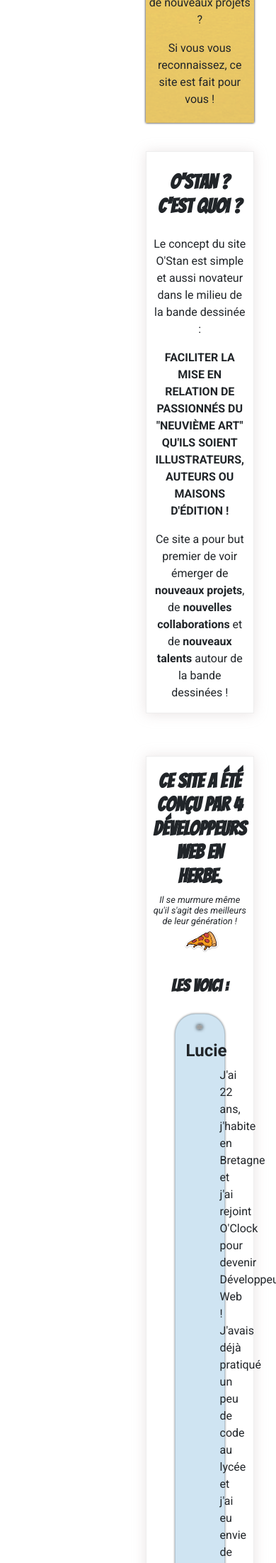
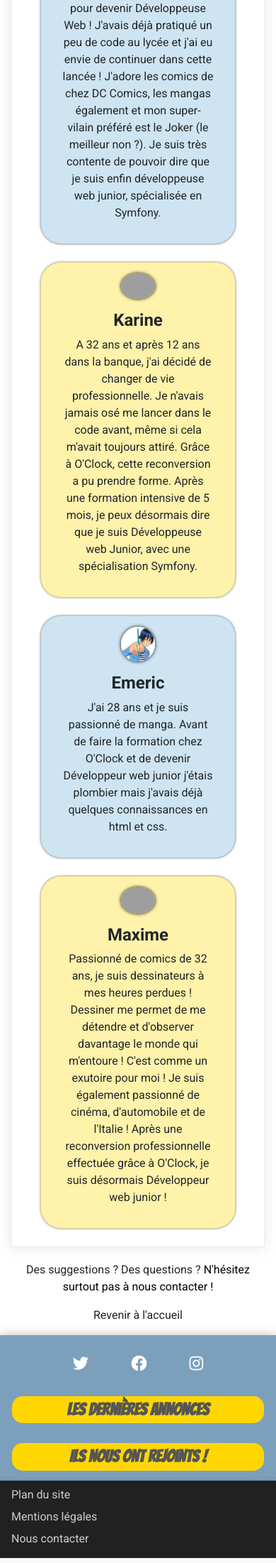
Before and after one commit to Lucie358/OStan, a Symfony app: template templates/main/concept.html.twig in a window 390 px wide; the page is wider, and only the part inside the window is pictured. Shown: the part 1800-4002 px from the top of that part at 71% size. Run offline with Twig, Linux system fonts and the light colour scheme; the template is opened without the code that fills it, so the values that code supplies are empty; some libraries are stand-ins or nearby versions; grey boxes are pictures that could not be loaded.

Commit message:
modif css

```diff
--- a/public/css/style.css
+++ b/public/css/style.css
@@ -4,6 +4,10 @@
 
 a {
   color: black;
+}
+
+article{
+	margin-left: 0;
 }
 
 .body {
@@ -470,14 +474,14 @@
 }
 
 .adCard .adTags{
-  margin: 50px 0 10px 20px;
+  margin: 9px 0 9px 0px;
 
 
 }
 .title-card {
-  position: absolute;
+  position: relative;
     top: 7px;
-    left: -27px;
+    left: -36px;
     text-align: left;
     background: #3f729b;
     /* background: #3f729b; */
@@ -487,7 +491,8 @@
     color: #ffffff;
     font-weight: 100;
     font-size: 1.3em;
-    padding: 4px 12px;
+	padding: 4px 12px;
+	margin-bottom: 5px;
 }
 .title-card:before {
   content: "";
@@ -520,7 +525,6 @@
 }
 
 article {
-  margin-left: 30px;
   border: lightgray;
   margin-top: 40px;
   border: 1px solid #b3b3b338;
@@ -890,7 +894,6 @@
   position: relative;
   background: rgba(92, 152, 255, 0);
   overflow: hidden;
-  margin: 0px 0px 25px 30px;
   box-shadow: 0px 0px 3px 0px black;
   padding: 5px;
 }
@@ -999,4 +1002,81 @@
 
 .user-card {
   position: relative;
+  margin-left: 10px;
 }
+
+
+
+
+
+
+/***************** RESPONSIVE ******************/
+/****** Mobile ******/
+@media (max-width: 768px) {
+  .logo{
+	  display: none;
+  }
+  /* .body{
+	  display:block;
+  } */
+  .presentation{
+	  width: 100%;
+	  border-radius: 0;
+  }
+   .body{
+	   flex-direction: column;
+   }
+
+  .title-card{
+	  position: initial;
+	  width: 100%;
+	  border-radius: 0;
+  }
+  .title-card:before{
+	  display: none;
+  }
+
+  .section-post .imgWrapper{
+	flex-shrink: 0;
+    max-width: 140px;
+    /* max-height: 300px; */
+    float: left;
+    margin: 0px 10px 0px 0px;
+  }
+
+  .profil-avatar{
+	width: 55%;
+  }
+
+
+  .sidebar{
+    box-shadow: 1px 1px 15px #4242425e;
+    width:100%;
+    /* margin-left: 15px; */
+    background: #3f729bad;
+	flex-shrink: 0;
+	order:2;
+  }
+  .sidebar-search{
+	max-width: 100%;
+	position: initial;
+  }
+
+  .card-sidebar{
+	width: 50%;
+	margin:0;
+	padding:0;
+
+  }
+  .userCard{
+	width: 50%;
+	margin:0;
+	padding:0;
+  }
+
+  .mask-2 {
+	  width: 60px;
+	  height:60px;
+  }
+
+}
--- a/src/Entity/Post.php
+++ b/src/Entity/Post.php
@@ -23,6 +23,12 @@
 
     /**
      * @ORM\Column(type="string", length=100)
+	 * @Assert\Length(
+     *      min = 3,
+     *      max = 100,
+     *      minMessage = "Votre titre d'annonce est trop court, il doit contenir au moins {{ limit }} caractères",
+     *      maxMessage = "Votre titre d'annonce est trop long, il doit contenir maximum {{ limit }} caractères"
+     * )
      */
     private $title;
 
--- a/templates/base.html.twig
+++ b/templates/base.html.twig
@@ -2,6 +2,8 @@
 <html>
     <head>
         <meta charset="UTF-8">
+		<meta name="viewport" content="width=device-width, initial-scale=1.0">
+
         <title>
             {% block title %}Welcome!
             {% endblock %}
@@ -56,7 +58,7 @@
             <div class="jumbotron">
 
                 <a href="{{path('advice_post')}}">
-                    <img class='logo' src="{{asset('images/logo.svg')}}" alt="logo du site">
+                    <img class='logo' src="{{asset('images/logo.svg')}}" alt="logo du site, représentant Stan Lee">
                 </a>
                 <h2 class="title_home">Bienvenue sur O'Stan !</h2>
             <p class="presentation">Le site de rencontre entre éditeurs, illustrateurs et auteurs passionnés qui souhaitent collaborer ensemble autour d'un nouveau projet ! </p>
@@ -65,11 +67,19 @@
                     {# Si je suis authentifié #}
                     {% if is_granted('IS_AUTHENTICATED_FULLY') %}
                         {% if is_granted('ROLE_USER_ADMIN') %}
-                            <a class="nav-link" href="{{path('backend_adList')}}">Admin</a>
+                            <a class="nav-link d-none d-lg-block" href="{{path('backend_adList')}}">Admin</a>
+                            <a title="Admin"class="nav-link d-block d-lg-none" href="{{path('backend_adList')}}"><i class="fas fa-tools"></i></a>
+
                         {% endif %}
-                        <a class="nav-link" href="{{path('message') }}">Messagerie</a>
-                        <a class="nav-link" href="{{path('user_show', {'slug': app.user.slug }) }}">Mon profil</a>
-                        <a class="nav-link nav-link-logout" href="{{path('app_logout')}}">Déconnexion</a>
+                        <a class="nav-link d-none d-lg-block" href="{{path('message') }}">Messagerie</a>
+                        <a title="Messagerie" class="nav-link d-block d-lg-none" href="{{path('message') }}"><i class="fas fa-envelope"></i></a>
+
+                        <a class="nav-link d-none d-lg-block" href="{{path('user_show', {'slug': app.user.slug }) }}">Mon profil</a>
+                        <a title="Mon profil" class="nav-link d-block d-lg-none" href="{{path('user_show', {'slug': app.user.slug }) }}"><i class="fas fa-id-card"></i></a>
+
+                        <a class="nav-link nav-link-logout d-none d-lg-block" href="{{path('app_logout')}}">Déconnexion</a>
+                        <a title= "Déconnexion" class="nav-link nav-link-logout d-block d-lg-none" href="{{path('app_logout')}}"><i class="fas fa-sign-out-alt"></i></a>
+
                     {% else %}
                         <a class="nav-link" href="{{path('app_login')}}">Connexion</a>
                         <a class="nav-link" href="{{path('app_register')}}">Inscription</a>
@@ -83,7 +93,7 @@
         {% block body %}
             <div class="body">
                 {% block sidebar %}
-                    <div class="d-none d-lg-block sidebar">
+                    <div class="sidebar">
 
                         <div class="d-flex align-items-center justify-content-center">
                             <button type="button" class="btn btn-link btn-social"><i class="fab fa-twitter"></i></button>
@@ -91,8 +101,9 @@
                             <button type="button" class="btn btn-link btn-social"><i class="fab fa-instagram"></i></button>
                         </div>
 
-                        <div>
-                            <h4 class="title-sidebar">Les dernières annonces</h4>
+                        <h4 class="title-sidebar">Les dernières annonces</h4>
+						<div class="d-flex flex-wrap d-lg-block">
+
                             {{render(controller(
                                 'App\\Controller\\PostController::adPostsNavList'
                             ))}}
--- a/templates/main/concept.html.twig
+++ b/templates/main/concept.html.twig
@@ -4,17 +4,11 @@
 {% endblock %}
 
 {% block content %}
-    <style>
-        .content {
-            margin: 1em 10em;
-            width: 55%;
 
-        }
-    </style>
 
     <h1 class="text-center font-weight-bold title-concept">
         Le concept O'Stan !</h1>
-    <img class='img-stan mx-auto' src="{{asset('images/stanlix.png')}}" alt="logo du site">
+    <img class='img-stan mx-auto' src="{{asset('images/stanlix.png')}}" alt="Dessin de Stan Lee version Astérix">
 
     <section class="text-center">
 
@@ -65,11 +59,6 @@
                 autour de la bande dessinées !
             </p>
 
-        </article>
-
-    </section>
-
-    <article>
 
         <h3 class="text-center font-weight-bold title-concept pt-2">Ce site a été conçu par 4 développeurs web en herbe.
         </h3>
@@ -90,7 +79,7 @@
                     Lucie
                 </h4>
 
-                <p class="px-5">
+                <p class="px-3">
                     J'ai 22 ans, j'habite en Bretagne et j'ai rejoint O'Clock pour devenir Développeuse Web ! J'avais déjà pratiqué un peu de code au lycée et j'ai eu envie de continuer dans cette lancée ! J'adore les comics de chez DC Comics, les mangas également et mon super-vilain préféré est le Joker (le meilleur non ?). Je suis très contente de pouvoir dire que je suis enfin développeuse web junior, spécialisée en Symfony.
                 </p>
 
@@ -111,7 +100,7 @@
                     Karine
                 </h4>
 
-                <p class="px-5">
+                <p class="px-3">
                     A 32 ans et après 12 ans dans la banque, j'ai décidé de changer de vie professionnelle. Je n'avais jamais osé me lancer dans le code avant, même si cela m'avait toujours attiré.
                     Grâce à O'Clock, cette reconversion a pu prendre forme.
                     Après une formation intensive de 5 mois, je peux désormais dire que je suis Développeuse web Junior, avec une spécialisation Symfony.
@@ -134,7 +123,7 @@
                     Emeric
                 </h4>
 
-                <p class="px-5">
+                <p class="px-3">
                     J'ai 28 ans et je suis passionné de manga. Avant de faire la formation chez O'Clock et de devenir Développeur web junior j'étais plombier mais j'avais déjà quelques connaissances en html et css.
                 </p>
 
@@ -155,7 +144,7 @@
                     Maxime
                 </h4>
 
-                <p class="px-5">
+                <p class="px-3">
                     Passionné de comics de 32 ans, je suis dessinateurs à mes heures perdues ! Dessiner me permet de me détendre et d'observer davantage le monde qui m'entoure ! C'est comme un exutoire pour moi ! Je suis également passionné de cinéma, d'automobile et de l'Italie ! Après une reconversion professionnelle effectuée grâce à O'Clock, je suis désormais Développeur web junior !
                 </p>
 
--- a/templates/user/usersNavList.html.twig
+++ b/templates/user/usersNavList.html.twig
@@ -1,8 +1,8 @@
-<ul class="list-unstyled text-center">
+<ul class="list-unstyled text-center d-flex flex-wrap d-lg-block">
     {# Boucle pour afficher dans la sidebar les 5 derniers utilisateurs inscrits sur le site dans la side  #}
     {% for user in users|slice(0,5) %}
 
-        <div class="userCard ml-4 mr-4 pt-1 pb-1">
+        <div class="userCard ">
 
             {# Si je suis authentifié, j'accède au profil de l'utilisateur lorsque je clique sur un utilisateur de la sidebar #}
             {% if is_granted('IS_AUTHENTICATED_FULLY') %}
```
Also changed, not shown: src/Entity/Status.php (+0 -34 lines), src/Entity/User.php (+0 -14 lines), src/Migrations/Version20191010153659.php (added, +39 -0 lines), templates/post/ad_post/index.html.twig (+11 -15 lines), templates/user/userList.html.twig (+3 -10 lines), public/uploads/images/1695a16cf7d57bed8e35798147bd8e88.jpeg (added), public/uploads/images/49d5b96db743ad7aac362c259816d562.jpeg (added), public/uploads/images/526ff646319f02318914008bdf083acb.jpeg (added), public/uploads/images/5edfaf8a4ea85a11822243883816f095.jpeg (added), public/uploads/images/6ed369769a8795e13f621bfdfb8f1c14.jpeg (added), public/uploads/images/a1c32814bd0278bdb9588bb023aa9fa7.jpeg (added), public/uploads/images/a1d92c820321c77d338b49937ad42a7c.jpeg (added), public/uploads/images/e8e7b67e0af32794db649235c76baa72.jpeg (added), public/uploads/images/ea562830fbdb61ac4c2a56f41d240ea6.jpeg (added).
